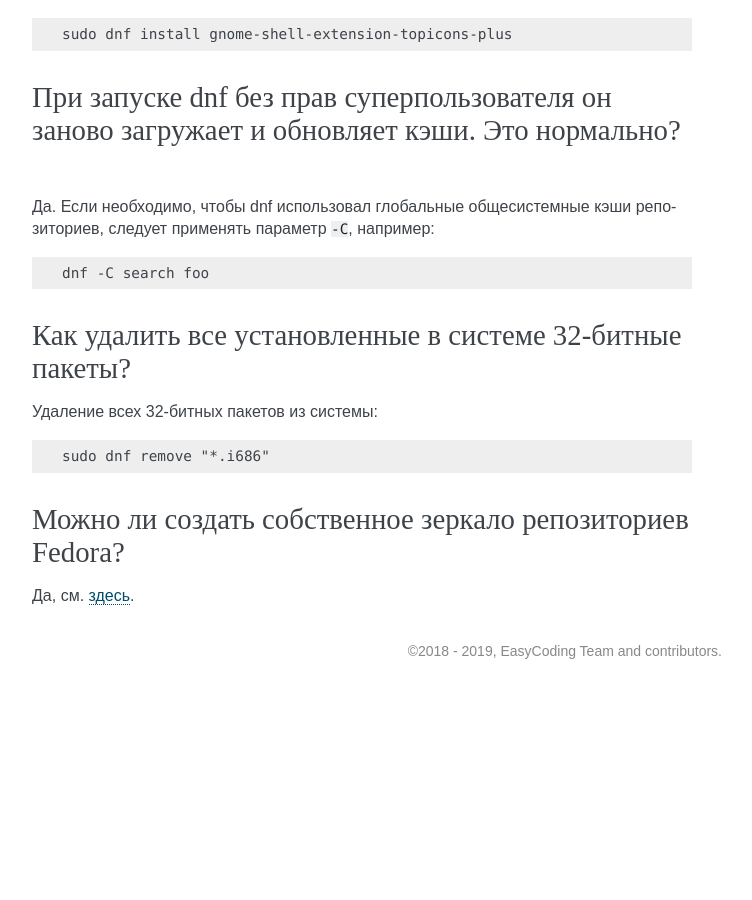
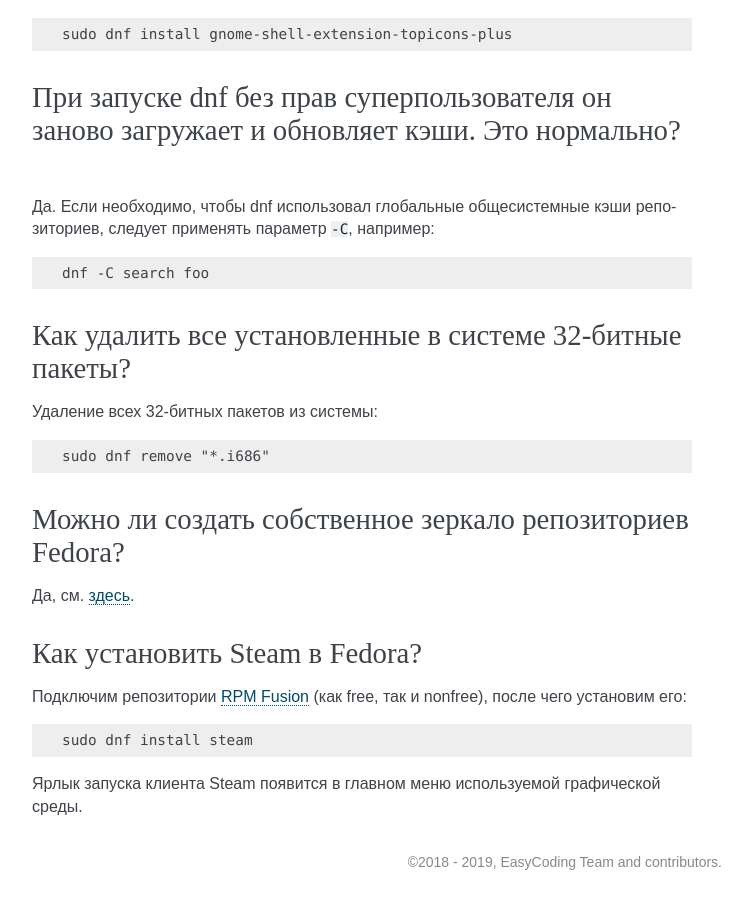
Before and after one commit to RussianFedora/FAQ, a Sphinx documentation site: the page built from source/package-manager.rst, in a window 1280 px wide and 900 px high, scrolled down 14672 px. Shown: the whole window, without its empty margins (388-1140 px from the left). Built offline with Sphinx 7.4.7, drawn with Linux system fonts in a browser that asks for light colours; before the commit the page ends 15361 px from its top, so only the background shows below that; some of the changed text lies outside the part shown.

Commit message:
Added question about installing Steam client.

```diff
--- a/source/package-manager.rst
+++ b/source/package-manager.rst
@@ -868,3 +868,17 @@ Java 11:
 ============================================================
 
 Да, см. `здесь <https://fedoraproject.org/wiki/Infrastructure/Mirroring>`__.
+
+.. index:: steam, gaming
+.. _steam:
+
+Как установить Steam в Fedora?
+=================================
+
+Подключим репозитории :ref:`RPM Fusion <rpmfusion>` (как free, так и nonfree), после чего установим его:
+
+.. code-block:: text
+
+    sudo dnf install steam
+
+Ярлык запуска клиента Steam появится в главном меню используемой графической среды.
```
